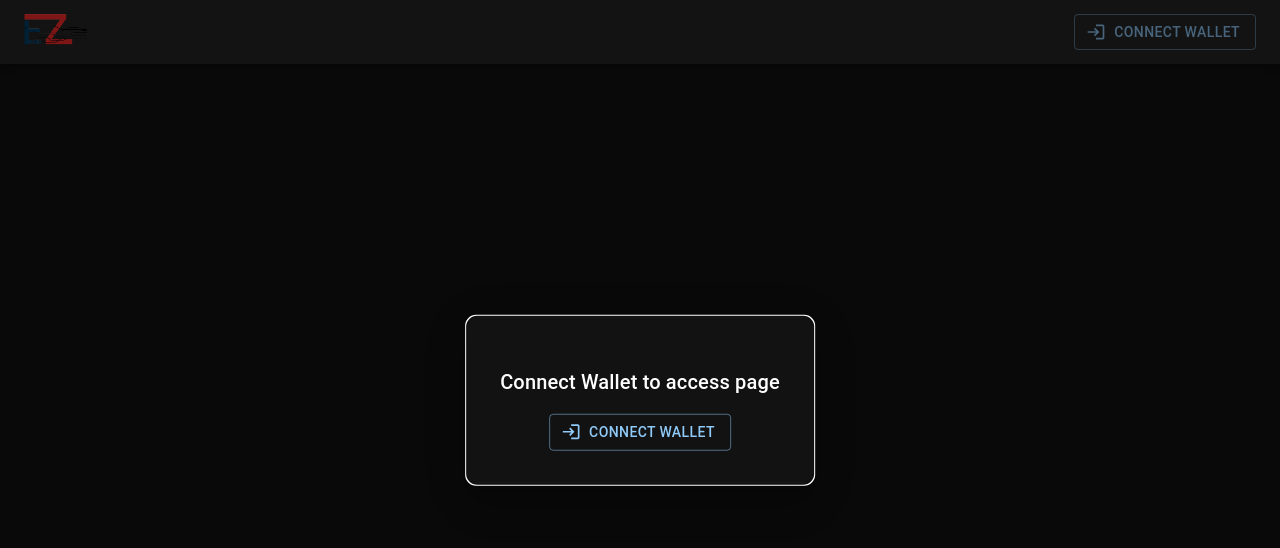
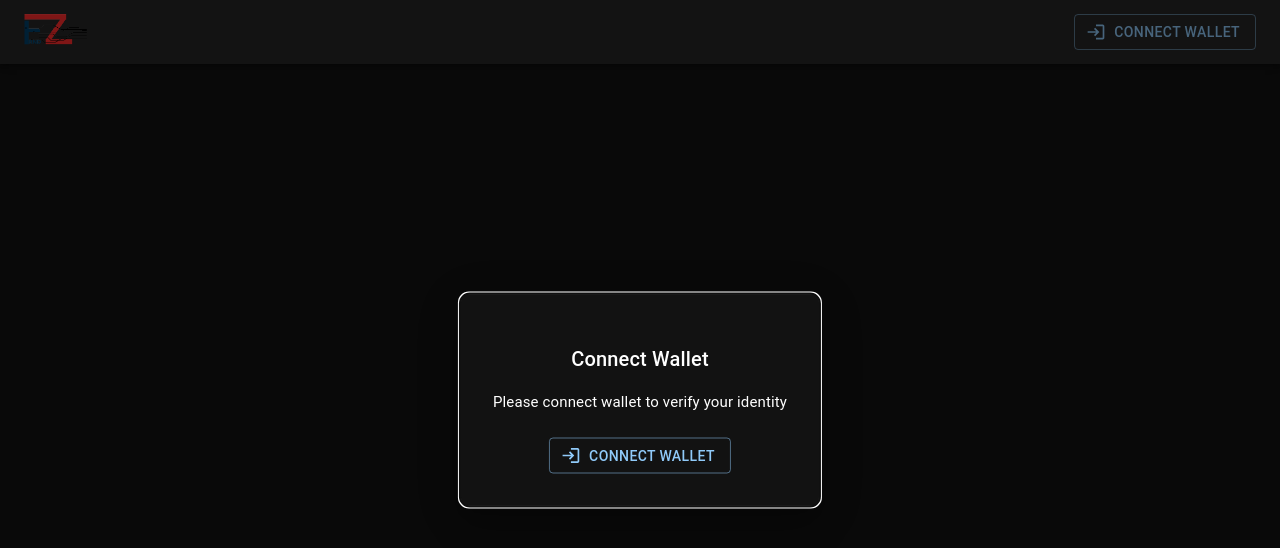
Before and after one commit to NewearthartTech/Friendzone, a React (Vite) app in the folder frontend/: page /upload in a window 1280 px wide. Shown: the top 548 px of the page. Built offline with nearby package versions, Linux system fonts and the light colour scheme.

Commit message:
update labels

```diff
--- a/frontend/src/components/walletEnsure.tsx
+++ b/frontend/src/components/walletEnsure.tsx
@@ -55,7 +55,10 @@ const WalletEnsure = ({
             <Modal open={true}>
                 <Box sx={style}>
                     <Typography variant="h6" sx={{ marginY: 2 }}>
-                        Connect Wallet to access page
+                        Connect Wallet
+                    </Typography>
+                    <Typography sx={{ marginBottom: 3, fontSize: 15 }}>
+                        Please connect wallet to verify your identity
                     </Typography>
                     {askedID ? <CircularProgress /> : <Wallet />}
                 </Box>
--- a/frontend/src/pages/upload.tsx
+++ b/frontend/src/pages/upload.tsx
@@ -155,11 +155,18 @@ const Upload = () => {
                         );
                         setShareReward({ ...shareReward, maxPaidClicksPerUser: cleanNum })
                     }} fullWidth />
+                    {
+                        (Number(shareReward.amountPaidPerClick) ?? 0) *
+                        (Number(shareReward.numberOfUsersAbleToClaim) ?? 0) *
+                        (Number(shareReward.maxPaidClicksPerUser) ?? 0) !== 0
+                        && (<Alert severity="warning" variant="outlined" sx={{ my: "2em" }}>
+                            Once the reward is generated, the CCD can't be updated
+                        </Alert>)}
                     <Typography variant="h6" my={2} textAlign="left">
                         Est. grand total: {
                             (Number(shareReward.amountPaidPerClick) ?? 0) *
                             (Number(shareReward.numberOfUsersAbleToClaim) ?? 0) *
-                            (Number(shareReward.maxPaidClicksPerUser) ?? 0)
+                            (Number(shareReward.maxPaidClicksPerUser) ?? 0) ?? 0
                         } CCD
                     </Typography>
                     <LoadingButton loading={loading} disabled={!validShareReward(shareReward)} onClick={() => generateLink()} variant="contained" color="warning" sx={{ marginY: 4 }}>
```
